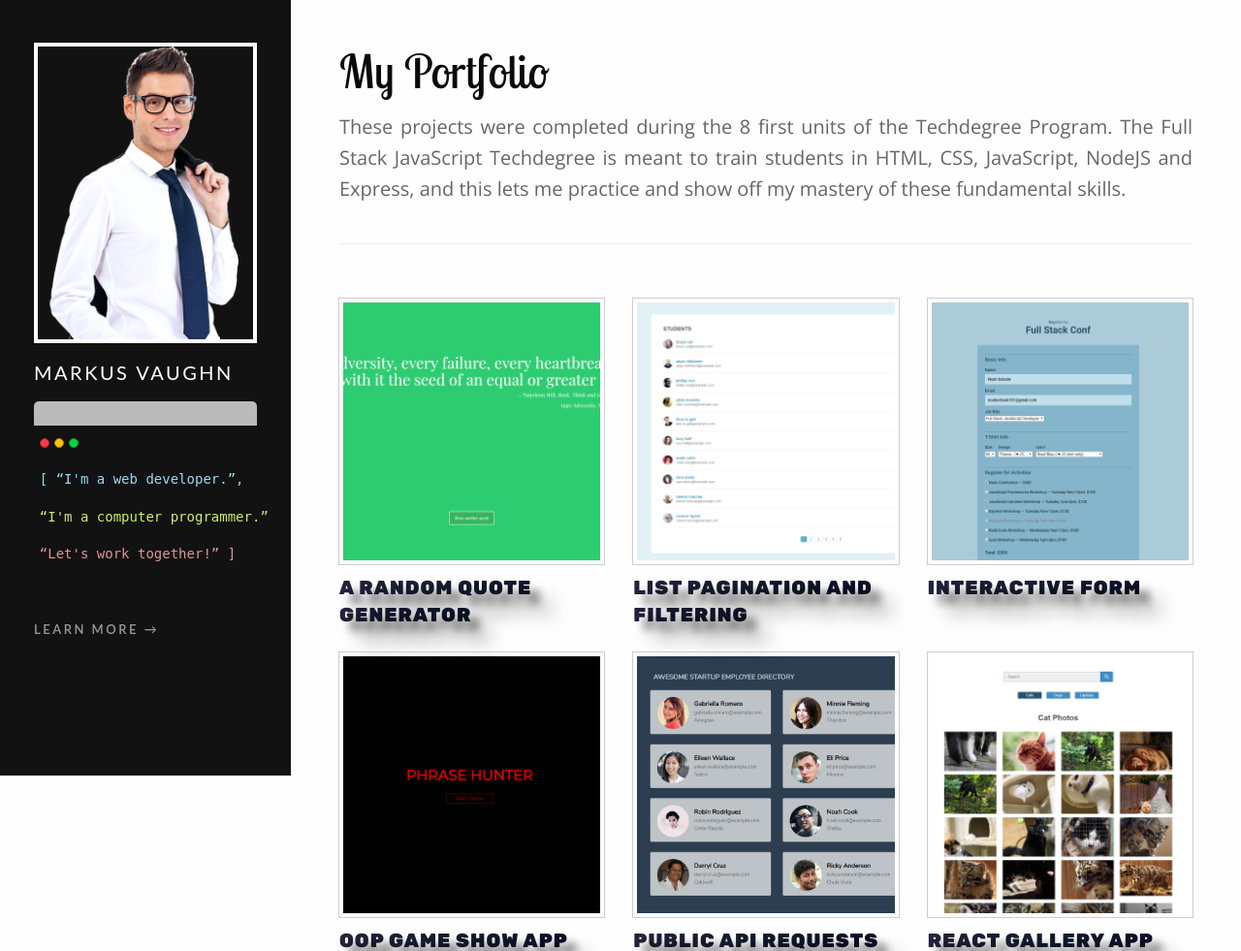
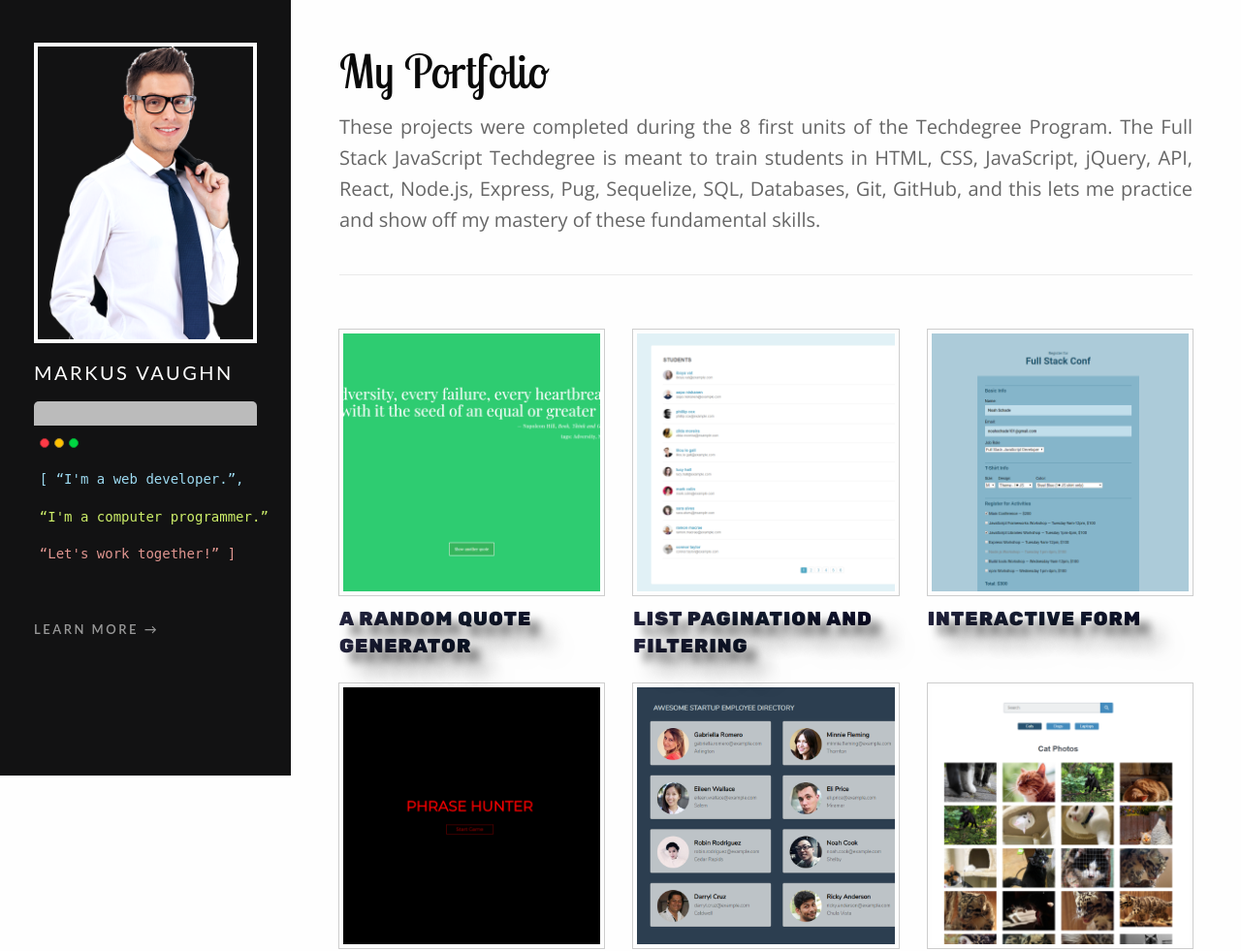
Before and after one commit to MarkusVaughn/Markus-Vaughn-Portfolio, a Node server app: page / in a window 1280 px wide. Shown: the top 981 px of the page at 97% size. Run offline with Node 20, Linux system fonts and the light colour scheme.

Commit message:
Added descriptions

```diff
--- a/data.json
+++ b/data.json
@@ -51,7 +51,7 @@
         {
             "id": 6,
             "project_name": "SQL Library Manager",
-            "description": "asrgcsdr gvtsgtgtsdgt ferdref sergf",
+            "description": "Working with databases — storing, retrieving, updating and deleting information — is an important software developer skill. In this project, I created a web application for listing, adding, updating, and deleting books in a library application, using JavaScript, Node.js, Express, Pug, and the SQL ORM Sequelize.",
             "technologies": ["HTML", "CSS", "JavaScript", "Express", "Pug", "Node.js", "Sequelize", "SQLite"],
             "live_link": "https://sql-library-manager2.herokuapp.com/books",
             "image_urls": ["../images/project 8/project 8 main page.png", "../images/project 8/Screenshot (41).png", "../images/project 8/Screenshot (43).png", "../images/project 8/Screenshot (45).png"]
--- a/views/index.pug
+++ b/views/index.pug
@@ -8,7 +8,7 @@ block content
       h1.lobsterFont My Portfolio
 
       p.lead.text-light
-        | These projects were completed during the 8 first units of the Techdegree Program. The Full Stack JavaScript Techdegree is meant to train students in HTML, CSS, JavaScript, NodeJS and Express, and this lets me practice and show off my mastery of these fundamental skills.
+        | These projects were completed during the 8 first units of the Techdegree Program. The Full Stack JavaScript Techdegree is meant to train students in HTML, CSS, JavaScript, jQuery, API, React, Node.js, Express, Pug, Sequelize, SQL, Databases, Git, GitHub, and this lets me practice and show off my mastery of these fundamental skills.
   article.grid-container.portfolio-index
 
     .grid-x.grid-margin-x.small-up-2.medium-up-2.large-up-3
```
